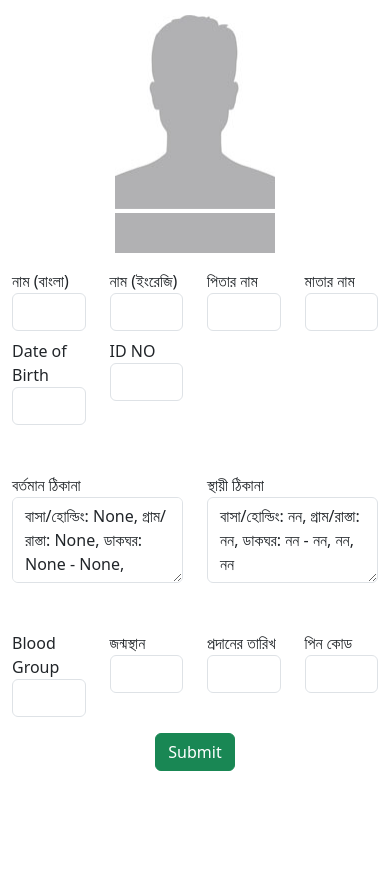
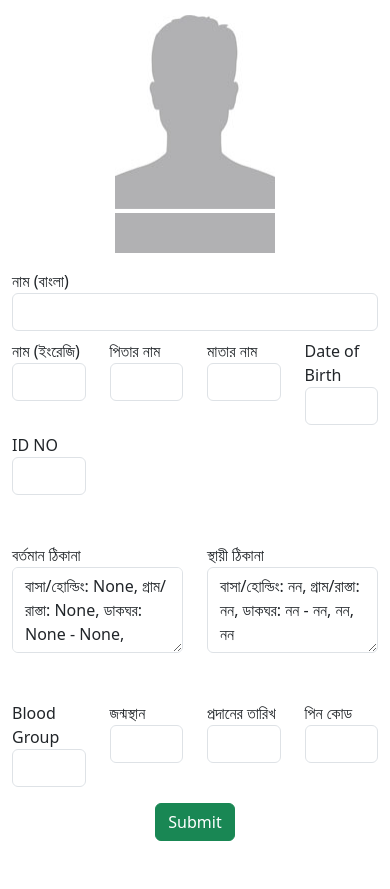
Before and after one commit to faysal505/flask, a Flask app: page / in a window 390 px wide. Shown: the part 213-1102 px from the top of the page. Before the commit the page ends 984 px from the top, so only its background shows below. Run offline with Flask 3, Linux system fonts and the light colour scheme.

Commit message:
Update home.html

```diff
--- a/templates/home.html
+++ b/templates/home.html
@@ -72,7 +72,7 @@
             <input type="hidden" value="" id="userImage" name="user">
             <input type="hidden" value="" id="signImage" name="sign">
             <div class="row row-gap-2">
-                <div class="col-3 col-sm-6 col-md-6">
+                <div class="col-12 col-sm-6 col-md-6">
                     <label for="" class="form-label m-0">নাম (বাংলা)</label>
                     <input type="text" class="form-control" name="name" id="">
                 </div>
```
